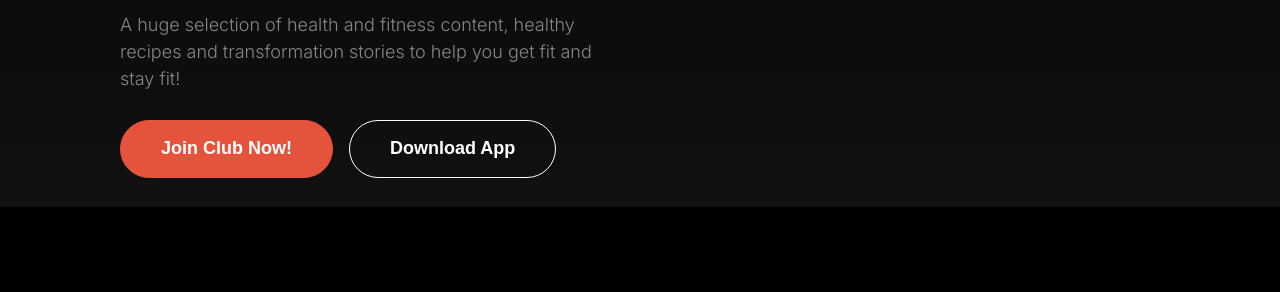
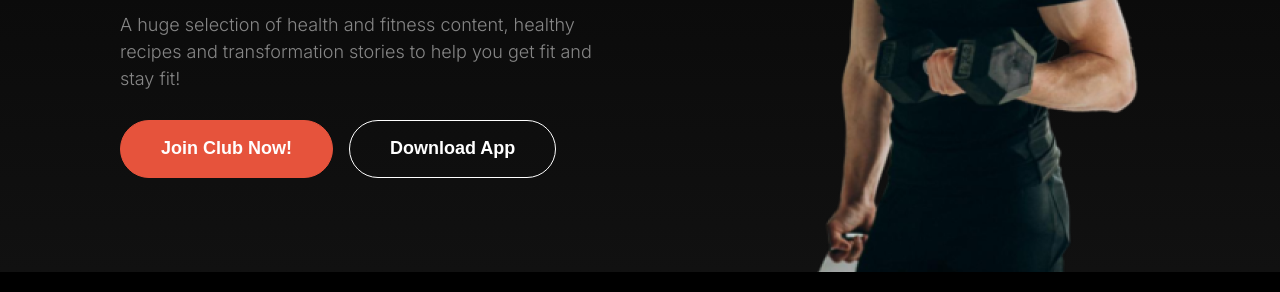
Before and after one commit to Sifat74/Fitness-Gym, a plain HTML site: page index.html in a window 1280 px wide. Shown: the part 508-800 px from the top of the page. Drawn offline with Linux system fonts and the light colour scheme.

Commit message:
Hero updated

```diff
--- a/index.html
+++ b/index.html
@@ -7,8 +7,8 @@
     <title>Fitness</title>
     <!-- Css links -->
     <link rel="stylesheet" href="styles/global_styles.css">
+    <link rel="stylesheet" href="styles/header_section_styles.css">
     <link rel="stylesheet" href="styles/responsive_styles.css">
-    <link rel="stylesheet" href="styles/header_section_styles.css">
     <!-- Css links end -->
 </head>
 
@@ -37,7 +37,9 @@
                     <button class="site-btn outline-btn">Download App</button>
                 </div>
             </div>
-            <div class="header-content"></div>
+            <div class="header-content">
+                <img src="images/Images 2.png" alt="">
+            </div>
         </div>
     </header>
 </body>
--- a/styles/header_section_styles.css
+++ b/styles/header_section_styles.css
@@ -76,4 +76,10 @@ header .container {
     gap: 16px;
 }
 
+.header-content:nth-child(2) {
+    display: flex;
+    justify-content: end;
+    align-items: end;
+}
+
 /* Header css end*/
```
Also changed, not shown: images/Images 2.png (added).
